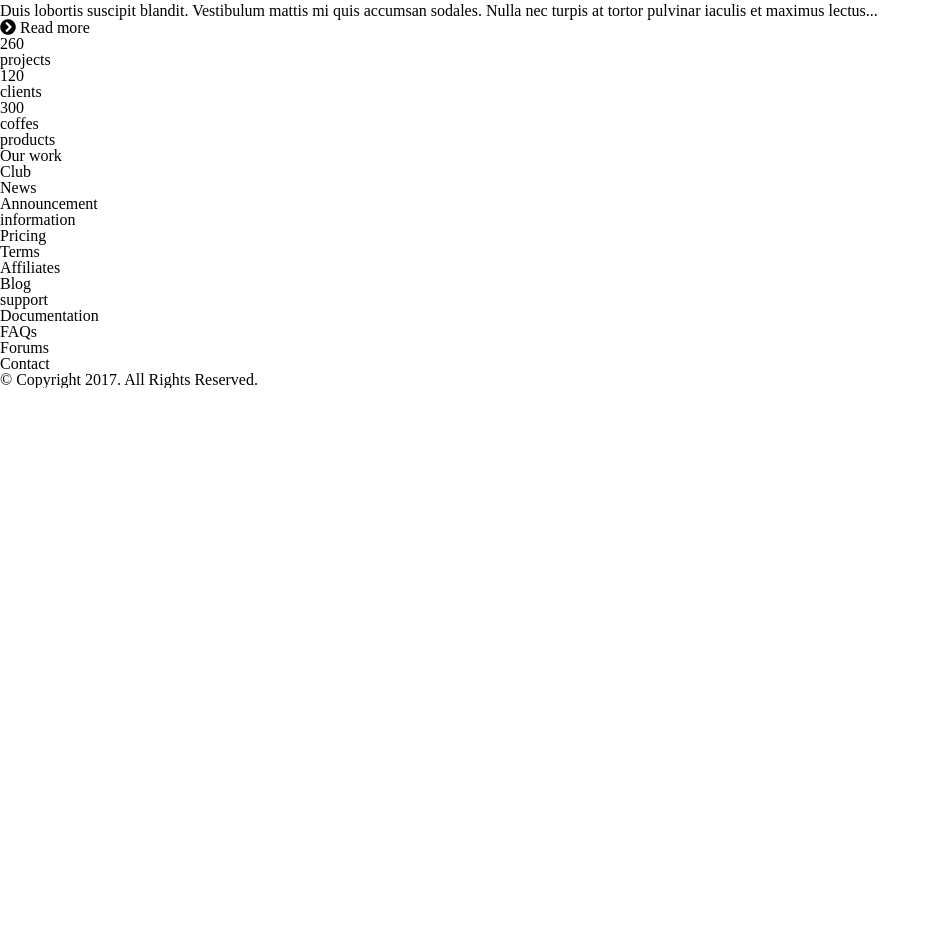
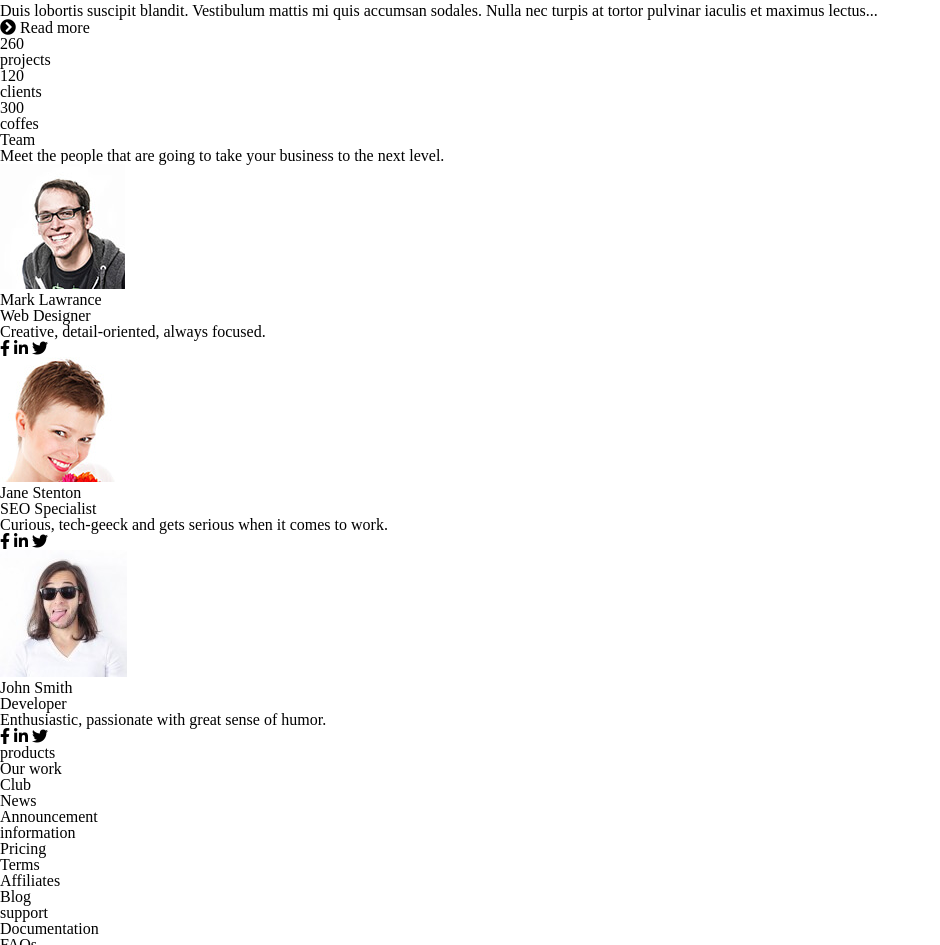
Before and after one commit to rafal-markowski/illdy, a website: page src/pages/index.html in a window 1280 px wide. Shown: the part 4181-5126 px from the top of the page, without its empty margins (0-940 px from the left). Before the commit the page ends 4569 px from the top, so only its background shows below. Drawn offline with nearby package versions, Linux system fonts and the light colour scheme; files whose address does not match are found by name.

Commit message:
Stworzenie sekcji our-team

```diff
--- a/src/pages/index.html
+++ b/src/pages/index.html
@@ -310,6 +310,86 @@
 
     <!-- end experience -->
 
+    <!-- start our-team -->
+
+    <section id="our-team" class="our-team">
+        <h2 class="our-team__h2">Team</h2>
+        <p class="our-team__p">Meet the people that are going to take your business to the next level.</p>
+        <div class="our-team__wrapper">
+            <article class="our-team__item our-team__item--red">
+                <div class="our-team__left-column">
+                    <img class="our-team__photo" src="src/images/face_3.jpg" alt="">
+                </div>
+                <div class="our-team__right-column">
+                    <header class="our-team__item-header">
+                        <h3 class="our-team__h3">Mark Lawrance</h3>
+                        <span>Web Designer</span>
+                    </header>
+                    <p class="our-team__p">Creative, detail-oriented, always focused.</p>
+                    <footer class="our-team__item-footer">
+                        <a class="our-team__link" title="facebook">
+                            <i class="fab fa-facebook-f"></i>
+                        </a>
+                        <a class="our-team__link" title="linkedin">
+                            <i class="fab fa-linkedin-in"></i>
+                        </a>
+                        <a class="our-team__link" title="twitter">
+                            <i class="fab fa-twitter"></i>
+                        </a>
+                    </footer>
+                </div>
+            </article>
+            <article class="our-team__item our-team__item--gold">
+                <div class="our-team__left-column">
+                    <img class="our-team__photo" src="src/images/face_2.jpg" alt="">
+                </div>
+                <div class="our-team__right-column">
+                    <header class="our-team__item-header">
+                        <h3 class="our-team__h3">Jane Stenton</h3>
+                        <span>SEO Specialist</span>
+                    </header>
+                    <p class="our-team__p">Curious, tech-geeck and gets serious when it comes to work.</p>
+                    <footer class="our-team__item-footer">
+                        <a class="our-team__link" title="facebook">
+                            <i class="fab fa-facebook-f"></i>
+                        </a>
+                        <a class="our-team__link" title="linkedin">
+                            <i class="fab fa-linkedin-in"></i>
+                        </a>
+                        <a class="our-team__link" title="twitter">
+                            <i class="fab fa-twitter"></i>
+                        </a>
+                    </footer>
+                </div>
+            </article>
+            <article class="our-team__item our-team__item--purple">
+                <div class="our-team__left-column">
+                    <img class="our-team__photo" src="src/images/face_1.jpg" alt="">
+                </div>
+                <div class="our-team__right-column">
+                    <header class="our-team__item-header">
+                        <h3 class="our-team__h3">John Smith</h3>
+                        <span>Developer</span>
+                    </header>
+                    <p class="our-team__p">Enthusiastic, passionate with great sense of humor.</p>
+                    <footer class="our-team__item-footer">
+                        <a class="our-team__link" title="facebook">
+                            <i class="fab fa-facebook-f"></i>
+                        </a>
+                        <a class="our-team__link" title="linkedin">
+                            <i class="fab fa-linkedin-in"></i>
+                        </a>
+                        <a class="our-team__link" title="twitter">
+                            <i class="fab fa-twitter"></i>
+                        </a>
+                    </footer>
+                </div>
+            </article>
+        </div>
+    </section>
+
+    <!-- end our-team -->
+
     <!-- start footer -->
 
     <footer class="footer">
--- a/src/styles/_variables.scss
+++ b/src/styles/_variables.scss
@@ -24,7 +24,10 @@ $bg: (
 
 $b: (
     'white': 3px solid #ffffff,
-    'white-2': 2px solid #ffffff
+    'white-2': 2px solid #ffffff,
+    'red': 1px solid #f18b6d,
+    'purple': 1px solid #6a4d8a,
+    'gold': 1px solid #f1d204
 ) !default;
 
 $bp: (
--- a/src/styles/main.scss
+++ b/src/styles/main.scss
@@ -28,4 +28,5 @@
 @import 'templates/blog';
 @import 'templates/article';
 @import 'templates/experience';
+@import 'templates/our-team';
 @import 'templates/footer';
--- /dev/null
+++ b/src/styles/templates/_our-team.scss
@@ -0,0 +1,90 @@
+.our-team {
+    @extend %container;
+    padding-top: 5rem;
+    padding-bottom: 6rem;
+    text-align: center;
+
+    &__h2 {
+        @extend %h2;
+    }
+
+    &__p {
+        @extend %gray-p;
+    }
+
+    &__h3 {
+        @extend %h4;
+        margin-bottom: 0.75rem;
+        color: c('black-2');
+    }
+
+    &__wrapper {
+        display: flex;
+        flex-wrap: wrap;
+        justify-content: space-between;
+        margin-top: 4rem;
+        text-align: left;
+    }
+
+    &__item {
+        display: flex;
+        flex-basis: 100%;
+
+        &:not(:last-child) {
+            margin-bottom: 1.25rem;
+        }
+
+        @include media-up(md) {
+            flex-basis: calc(50% - 2rem);
+        }
+
+        @include media-up(lg) {
+            flex-basis: calc(33.3% - 2rem);
+
+            &:not(:last-child) {
+                margin-bottom: 0;
+            }
+        }
+
+        @each $i in ('red', 'gold', 'purple') {
+            &--#{$i} {
+                color: c($i);
+
+                .our-team__link {
+                    @extend %a;
+                    @include centerXY;
+                    display: inline-flex;
+                    width: 25px;
+                    height: 25px;
+                    margin-right: 0.5rem;
+                    font-size: 0.75em;
+                    border: b($i);
+                    border-radius: 100%;
+                }
+            }
+        }
+
+        &-header {
+            margin-bottom: 1.25rem;
+        }
+
+        &-footer {
+            margin-top: 0.5rem;
+        }
+    }
+
+    &__left-column {
+        padding-right: 1.75rem;
+    }
+
+    &__right-column {
+        padding-top: 1.25rem;
+    }
+
+    &__photo {
+        display: block;
+        width: 120px;
+        height: 120px;
+        border-radius: 100%;
+    }
+}
```
Lines whose indentation alone changed are shown as unchanged.
